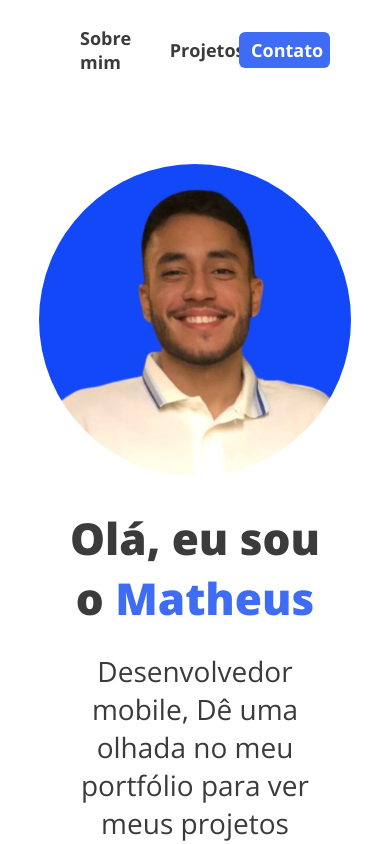
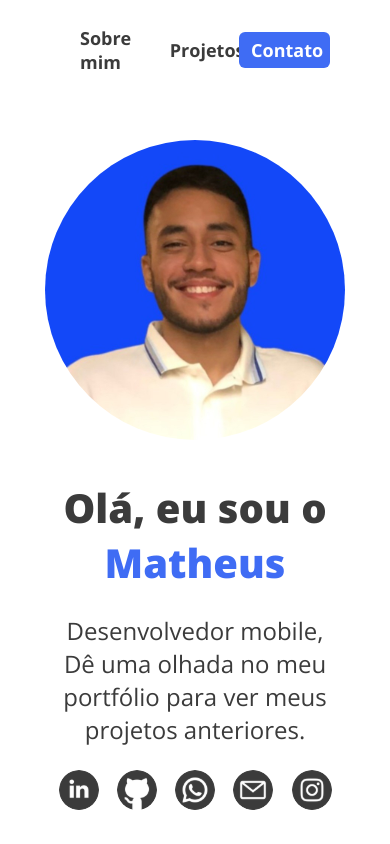
Before and after one commit to Matheus-hora48/portifolio-matheus-hora, a Next.js app: page / in a window 390 px wide. Shown: the top 844 px of the page. Built offline with nearby package versions, Linux system fonts and the light colour scheme.

Commit message:
deixando a initial responsiva

```diff
--- a/src/components/initial/initial.module.css
+++ b/src/components/initial/initial.module.css
@@ -60,6 +60,8 @@
         display: flex;
         flex-direction:  column-reverse;
         text-align: center;
+        height: auto;
+        margin-bottom: 200px;
     }
     .icons{
         width: 100%;
@@ -69,16 +71,19 @@
         justify-content: center;
     }
     .info h1{
-        font-size: 2.75rem;
+        font-size: 2.5rem;
     }
 
     .info p {
-        font-size: 1.75rem;
+        max-width: 100%;
+        font-size: 1.5rem;
     }
     .photo{
         width: 80vw;
         height: auto;
         justify-content: center;
         margin-top: 40px;
+        max-width: 300px;
+        margin-bottom: 40px;
     }
   }
```
Also changed, not shown: src/components/initial/initial.tsx (+7 -1 lines).
